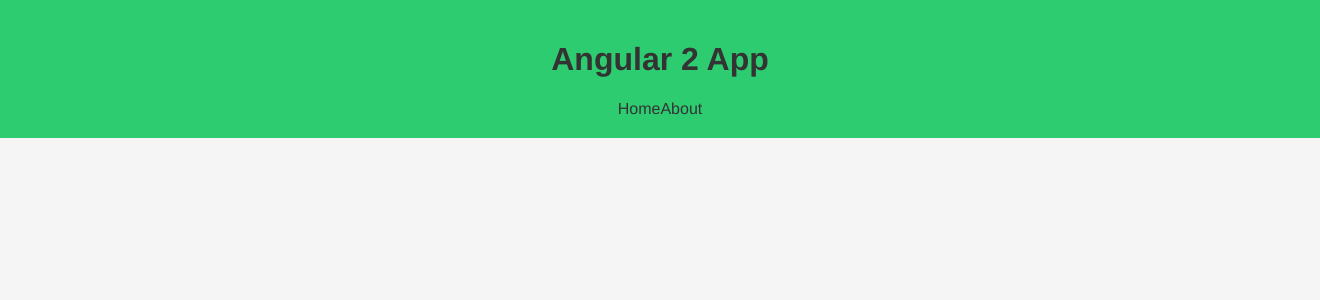
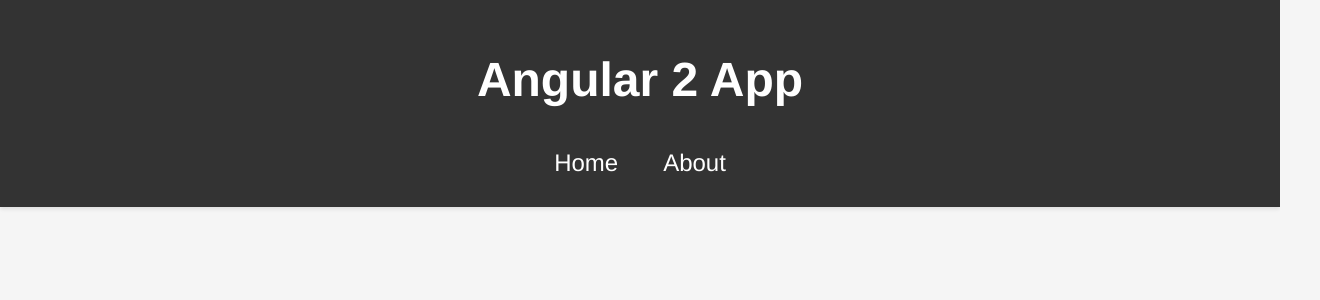
Before and after one commit to xyclose11/Portfolio_Showcase, an Angular app: page / in a window 1280 px wide. Shown: the top 300 px of the page, 1320 px wide, since content can reach past the window. Built offline with nearby package versions, Linux system fonts and the light colour scheme.

Commit message:
SCSS Variables setup

```diff
--- a/src/app/header/header.component.scss
+++ b/src/app/header/header.component.scss
@@ -0,0 +1,28 @@
+@use '../../styles/variables' as v;
+
+.header {
+    background-color: #333;
+    color: #fff;
+    padding: 20px;
+    text-align: center;
+    font-size: 1.5em;
+    box-shadow: 0 2px 4px rgba(0, 0, 0, 0.1);
+
+    nav {
+        display: flex;
+        justify-content: center;
+        gap: 15px;
+
+        a {
+            color: #fff;
+            text-decoration: none;
+            padding: 10px 15px;
+            transition: background-color 0.3s ease;
+            border-radius: v.$button-radius;
+
+            &:hover {
+                background-color: #555;
+            }
+        }
+    }
+}
--- a/src/styles.scss
+++ b/src/styles.scss
@@ -1,7 +1,4 @@
-// Variables
-$primary-color: #3498db;
-$secondary-color: #2ecc71;
-$font-stack: 'Helvetica Neue', Helvetica, Arial, sans-serif;
+@use './styles/variables' as v;
 
 // Mixins
 @mixin flex-center {
@@ -12,7 +9,7 @@ $font-stack: 'Helvetica Neue', Helvetica, Arial, sans-serif;
 
 // Global styles
 body {
-    font-family: $font-stack;
+    font-family: v.$font-stack;
     margin: 0;
     padding: 0;
     background-color: #f5f5f5;
@@ -23,16 +20,10 @@ body {
     @include flex-center;
     flex-direction: column;
     min-height: 100vh;
-    background-color: $primary-color;
+    background-color: v.$primary-color;
     color: white;
 }
 
-.header {
-    width: 100%;
-    padding: 20px;
-    background-color: $secondary-color;
-    text-align: center;
-}
 
 .content {
     flex: 1;
@@ -43,6 +34,6 @@ body {
 .footer {
     width: 100%;
     padding: 10px;
-    background-color: darken($secondary-color, 10%);
+    background-color: darken(v.$secondary-color, 10%);
     text-align: center;
 }
--- /dev/null
+++ b/src/styles/_variables.scss
@@ -0,0 +1,5 @@
+// Variables
+$primary-color: #3498db;
+$secondary-color: #2ecc71;
+$font-stack: 'Helvetica Neue', Helvetica, Arial, sans-serif;
+$button-radius: 7.5px;
```
